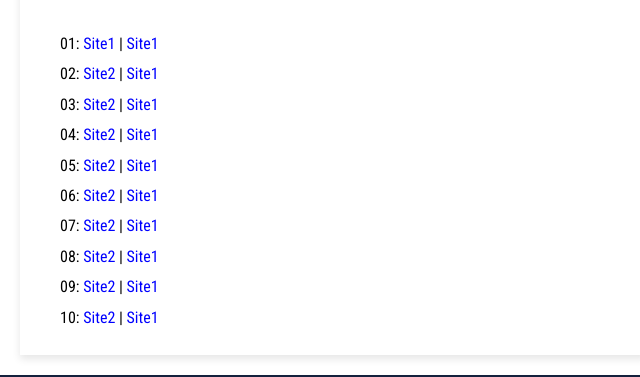
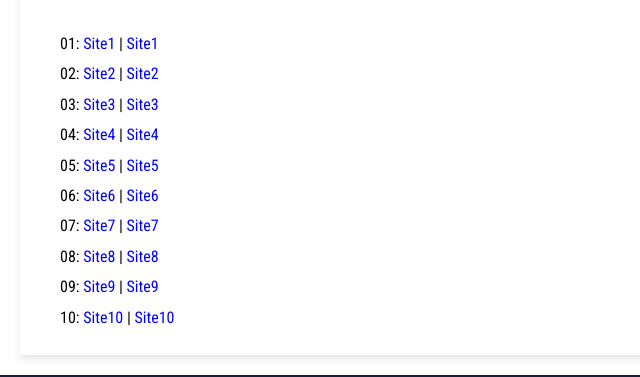
Before and after one commit to DanielDevAmaral/wdd-230, a plain HTML site: page index.html in a window 1280 px wide. Shown: the part 217-594 px from the top of the page, 0-640 px from the left. Drawn offline with Linux system fonts and the light colour scheme.

Commit message:
fixing bugs

```diff
--- a/index.html
+++ b/index.html
@@ -44,15 +44,15 @@
             <h3>Learning Activities</h3>
             <ul>
                 <li>01: <a href="http://www.example.com">Site1</a> | <a href="http://www.example.com">Site1</a></li>
-                <li>02: <a href="http://www.example2.com">Site2</a> | <a href="http://www.example.com">Site1</a></li>
-                <li>03: <a href="http://www.example2.com">Site2</a> | <a href="http://www.example.com">Site1</a></li>
-                <li>04: <a href="http://www.example2.com">Site2</a> | <a href="http://www.example.com">Site1</a></li>
-                <li>05: <a href="http://www.example2.com">Site2</a> | <a href="http://www.example.com">Site1</a></li>
-                <li>06: <a href="http://www.example2.com">Site2</a> | <a href="http://www.example.com">Site1</a></li>
-                <li>07: <a href="http://www.example2.com">Site2</a> | <a href="http://www.example.com">Site1</a></li>
-                <li>08: <a href="http://www.example2.com">Site2</a> | <a href="http://www.example.com">Site1</a></li>
-                <li>09: <a href="http://www.example2.com">Site2</a> | <a href="http://www.example.com">Site1</a></li>
-                <li>10: <a href="http://www.example2.com">Site2</a> | <a href="http://www.example.com">Site1</a></li>
+                <li>02: <a href="http://www.example2.com">Site2</a> | <a href="http://www.example.com">Site2</a></li>
+                <li>03: <a href="http://www.example2.com">Site3</a> | <a href="http://www.example.com">Site3</a></li>
+                <li>04: <a href="http://www.example2.com">Site4</a> | <a href="http://www.example.com">Site4</a></li>
+                <li>05: <a href="http://www.example2.com">Site5</a> | <a href="http://www.example.com">Site5</a></li>
+                <li>06: <a href="http://www.example2.com">Site6</a> | <a href="http://www.example.com">Site6</a></li>
+                <li>07: <a href="http://www.example2.com">Site7</a> | <a href="http://www.example.com">Site7</a></li>
+                <li>08: <a href="http://www.example2.com">Site8</a> | <a href="http://www.example.com">Site8</a></li>
+                <li>09: <a href="http://www.example2.com">Site9</a> | <a href="http://www.example.com">Site9</a></li>
+                <li>10: <a href="http://www.example2.com">Site10</a> | <a href="http://www.example.com">Site10</a></li>
 
             </ul>
         </section>
```
